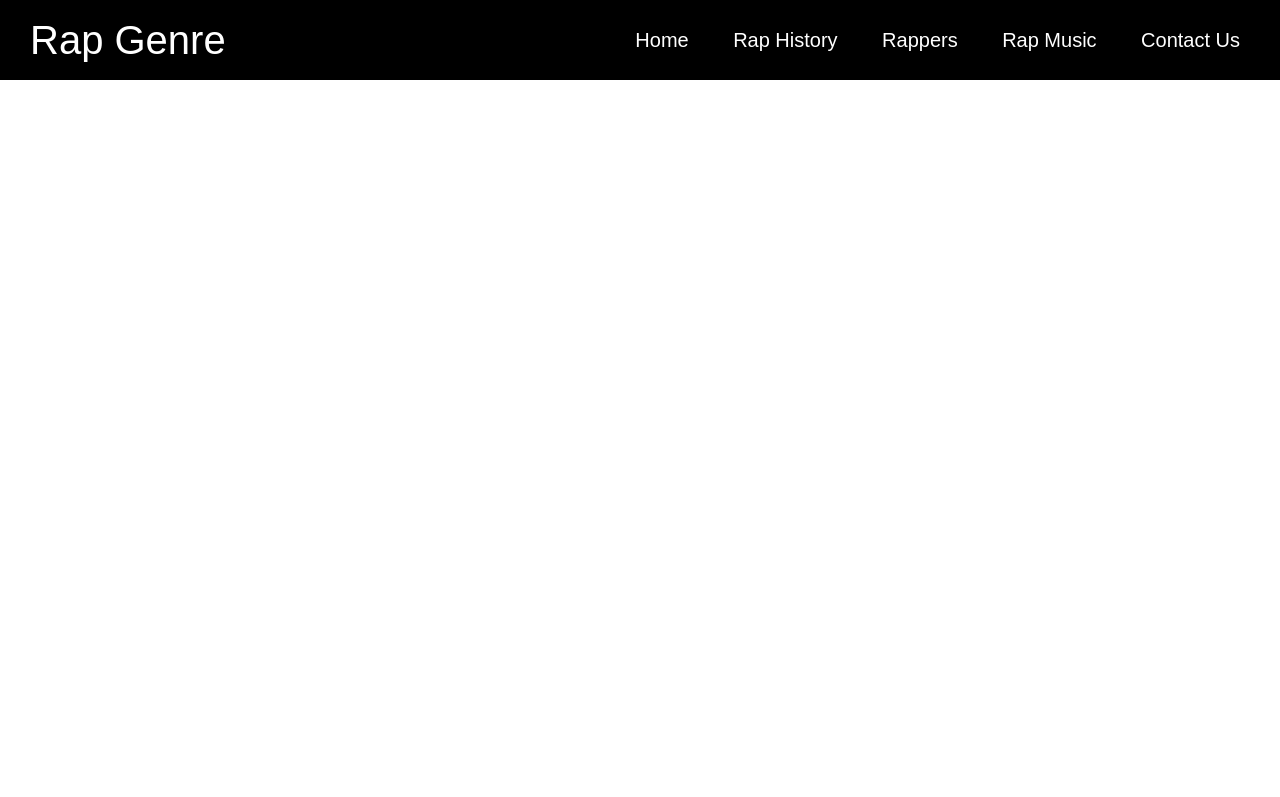
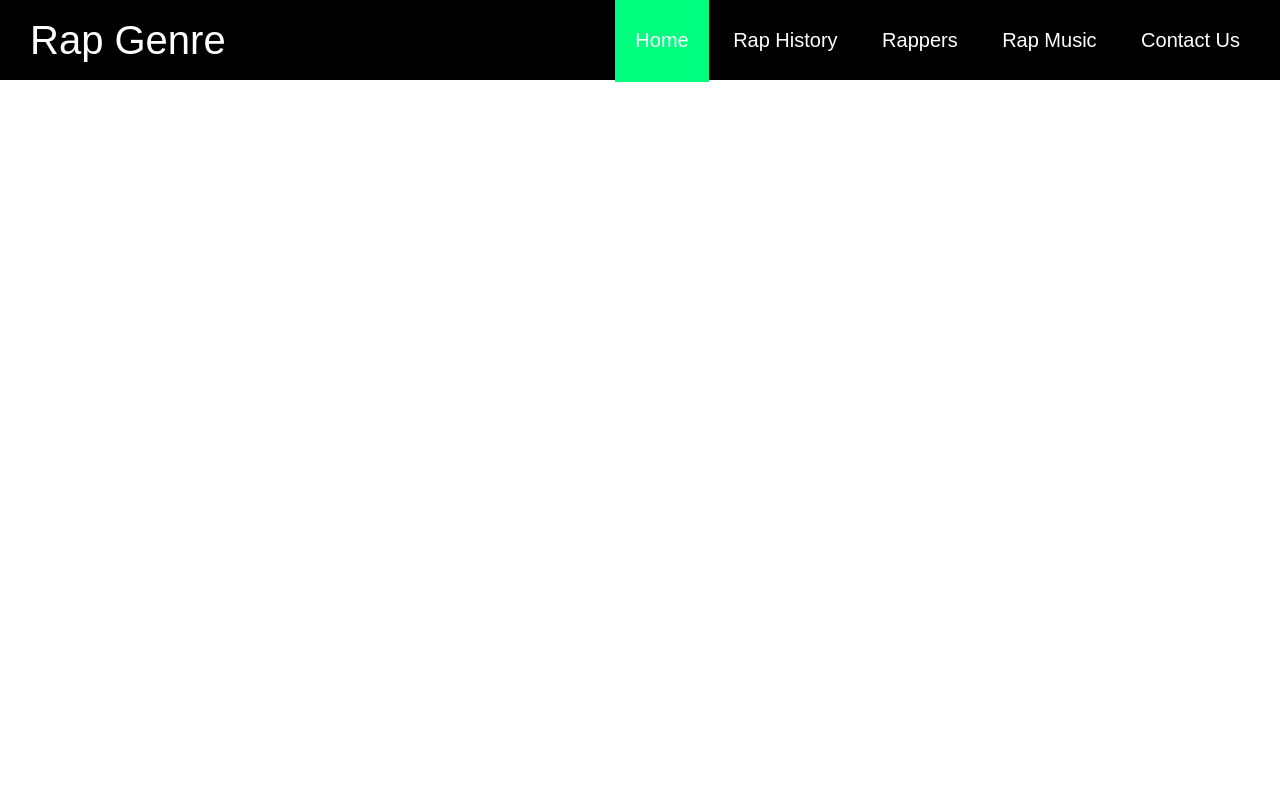
Before and after one commit to SehbagGi11/RapGenre-github.io, a plain HTML site: page index.html in a window 1280 px wide. In both pictures the pointer is over the item "Home". Shown: the top 797 px of the page. Drawn offline with Linux system fonts and the light colour scheme.

Commit message:
Update style.css

```diff
--- a/style.css
+++ b/style.css
@@ -39,7 +39,7 @@ nav ul li a{
   padding: 20px;
 }
 nav ul li:hover{
-  background-color: #springgreen;
+  background-color:#00ff7f;
 }
 footer{
   width: 100%;
```
